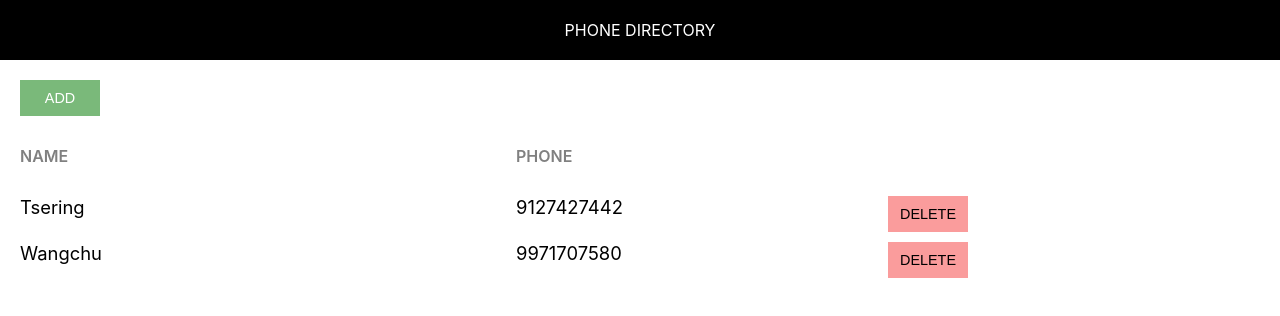
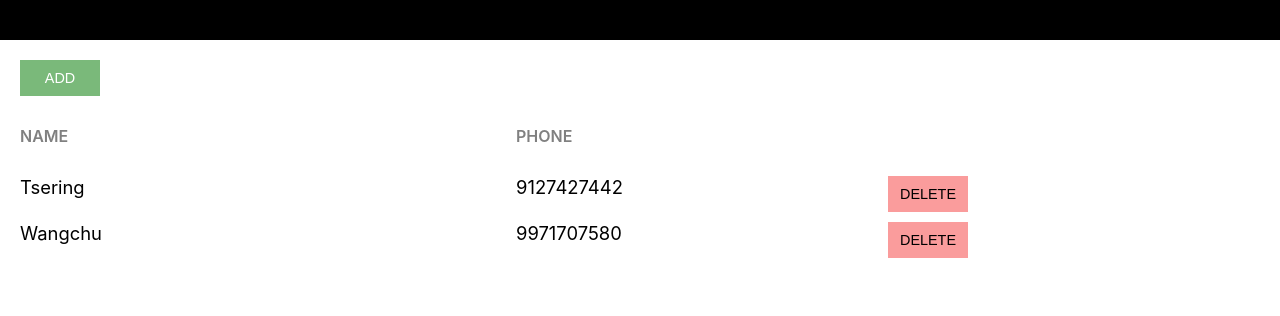
Before and after one commit to tsering651/phone-directory, a React (Create React App) app: page / in a window 1280 px wide. Shown: the top 316 px of the page. Built offline with nearby package versions, Linux system fonts and the light colour scheme.

Commit message:
passed heading to header component using props

```diff
--- a/src/Header.js
+++ b/src/Header.js
@@ -1,11 +1,11 @@
 import React from "react";
 import "./Header.css"
 
-const Header=function(){
+const Header=function(props){
    // const headerStyle={textAlign:"center",padding:20,backgroundColor:"#000",color:"#fff",textTransform:"uppercase"};
     return(
         <div className="header" >
-            Phone Directory
+            {props.heading}
         </div>
     )
 }
```
